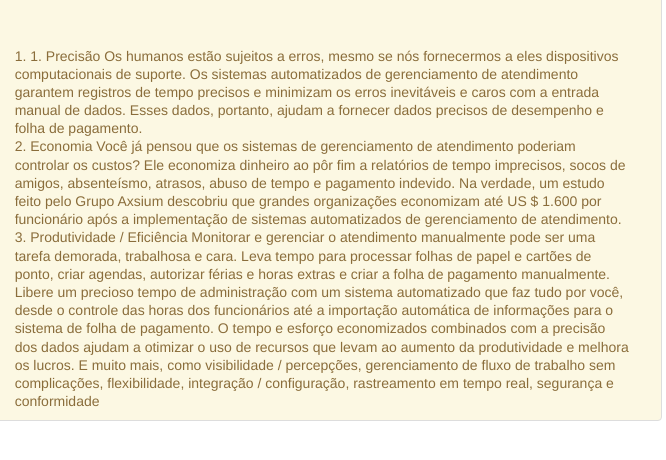
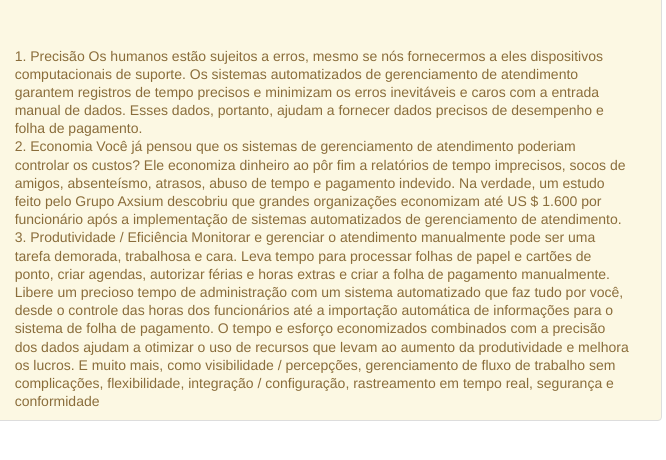
Before and after one commit to amadolucas/C71_Projeto, a plain HTML site: page index.html in a window 1280 px wide. Shown: the part 4255-4715 px from the top of the page, 548-1214 px from the left. Drawn offline with nearby package versions, Linux system fonts and the light colour scheme.

Commit message:
Update index.html

```diff
--- a/index.html
+++ b/index.html
@@ -163,7 +163,7 @@
       <li class="list-group-item list-group-item-warning col-lg-12 col-md-12 col-sm-12 col-xs-12 environment_li"  >
        <h4>Sistema de gestão de atendimento online implementado</h4>
        <img src="attendance.jpg" class="img-responsive col-lg-5 col-md-5 col-sm-5 col-xs-12" >
-       <p class="list-group-item-text col-lg-7 col-md-7 col-sm-7 col-xs-12" >1. 1. Precisão Os humanos estão sujeitos a erros, mesmo se nós fornecermos a eles dispositivos computacionais de suporte.
+       <p class="list-group-item-text col-lg-7 col-md-7 col-sm-7 col-xs-12" >1. Precisão Os humanos estão sujeitos a erros, mesmo se nós fornecermos a eles dispositivos computacionais de suporte.
          Os sistemas automatizados de gerenciamento de atendimento garantem registros de tempo precisos e minimizam os erros inevitáveis e caros com a entrada manual de dados.
          Esses dados, portanto, ajudam a fornecer dados precisos de desempenho e folha de pagamento.
   <br>
```
